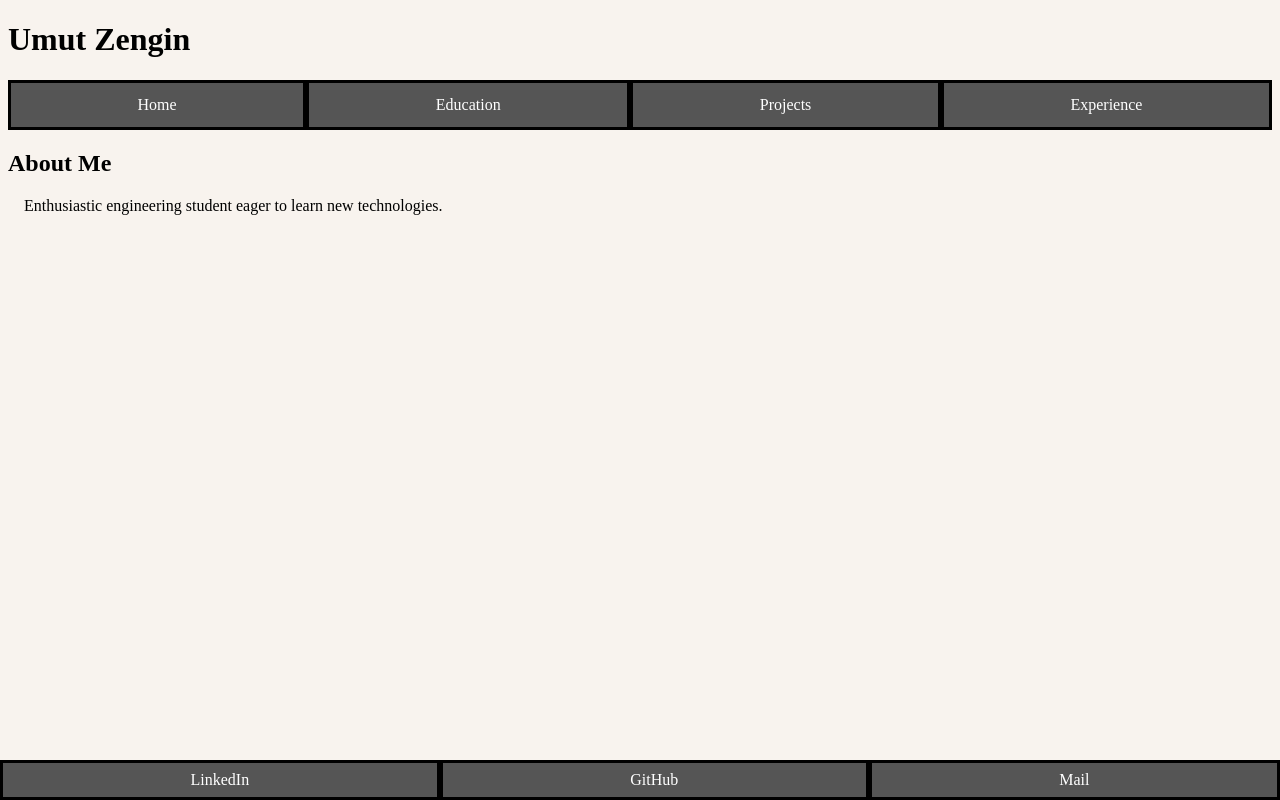
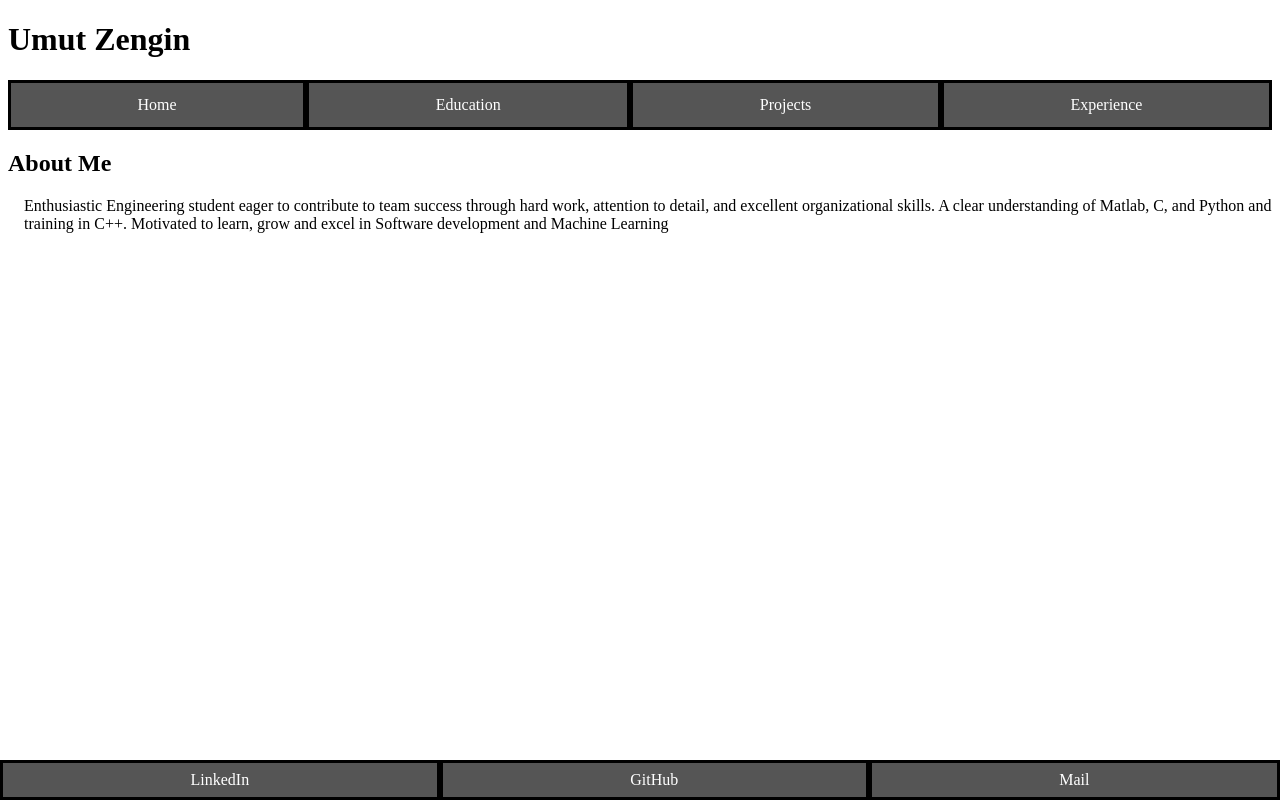
Before and after one commit to ZenginU/zenginu.github.io, a plain HTML site: page index.html in a window 1280 px wide. Both pictures are taken after a click on the link "Home". Drawn offline with Linux system fonts and the light colour scheme.

Commit message:
Color change for background and info change

```diff
--- a/index.css
+++ b/index.css
@@ -1,6 +1,7 @@
 
 body {
-  background-color: #f8f3ee;
+  /*background-color: #f8f3ee;*/
+  background-color: #fff;
   margin: 0;
 }
 
--- a/index.html
+++ b/index.html
@@ -26,7 +26,8 @@
     <div id="main">
       <h2>About Me</h2>
       <p style="padding-left: 16px;">
-        Enthusiastic engineering student eager to learn new technologies.
+        Enthusiastic Engineering student eager to contribute to team success through hard work,
+        attention to detail, and excellent organizational skills. A clear understanding of Matlab, C, and Python and training in C++. Motivated to learn, grow and excel in Software development and Machine Learning
       </p>
     </div>
 
--- a/index.js
+++ b/index.js
@@ -14,7 +14,8 @@ function addHome() {
   `
   <h2>About Me</h2>
   <p style="padding-left: 16px;">
-    Enthusiastic engineering student eager to learn new technologies.
+  Enthusiastic Engineering student eager to contribute to team success through hard work, attention to detail,
+   and excellent organizational skills. A clear understanding of Matlab, C, and Python and training in C++. Motivated to learn, grow and excel in Software development and Machine Learning
   </p>
   `;
 }
```
